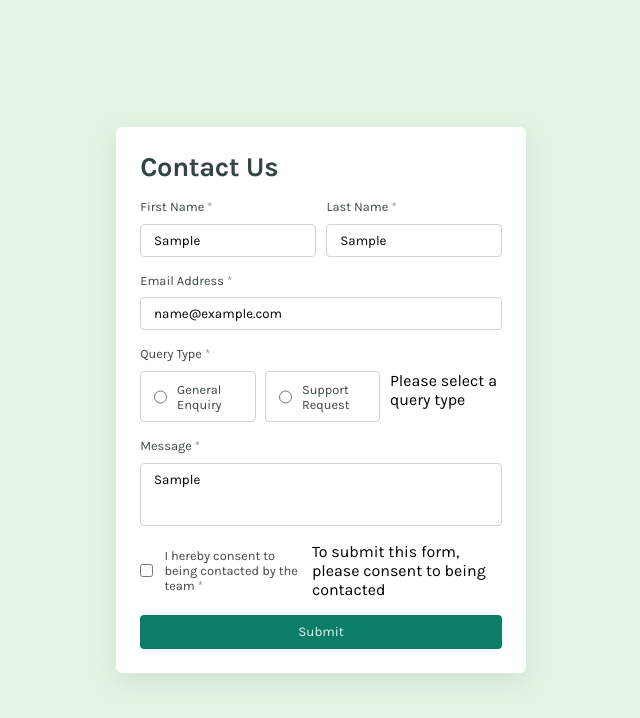
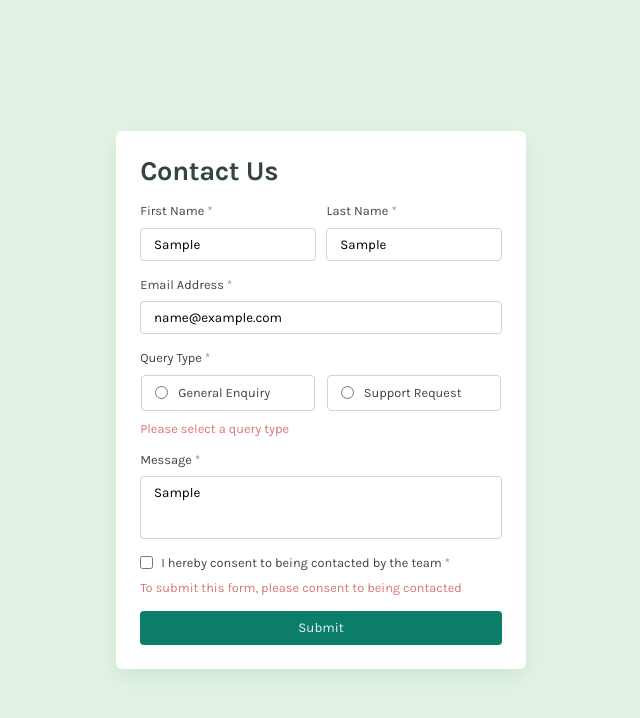
Before and after one commit to k-gourav/Contact-form, a React (Vite) app: page / in a window 1280 px wide. Both pictures are taken after typing "Sample", "Sample", "name@example.com", "Sample" into the empty fields and a click on the button "Submit". Shown: the top 718 px of the page, without its empty margins (319-959 px from the left). Built offline with nearby package versions, Linux system fonts and the light colour scheme.

Commit message:
feat: add color to the validation message and update font-size

```diff
--- a/src/components/Contact/ContactForm.jsx
+++ b/src/components/Contact/ContactForm.jsx
@@ -26,7 +26,7 @@ const ContactForm = () => {
               {...register("firstname", { required: "This field is required" })}
               required
             />
-            {errors.firstname && <span>{errors.firstname.message}</span>}
+            {errors.firstname && <p className={styles.error__message}>{errors.firstname.message}</p>}
           </div>
           <div className={styles.contactform__lastname}>
             <label htmlFor="lastname">Last Name<span id={styles.form__required}> *</span></label>
@@ -37,7 +37,7 @@ const ContactForm = () => {
               {...register("lastname", { required: "This field is required" })}
               required
             />
-            {errors.lastname && <span>{errors.lastname.message}</span>}
+            {errors.lastname && <p className={styles.error__message}>{errors.lastname.message}</p>}
           </div>
         </div>
 
@@ -56,7 +56,7 @@ const ContactForm = () => {
             })}
             required
           />
-          {errors.email && <span>{errors.email.message}</span>}
+          {errors.email && <p className={styles.error__message}>{errors.email.message}</p>}
         </div>
 
         <div className={styles.contactform__query}>
@@ -72,8 +72,9 @@ const ContactForm = () => {
             <input type="radio" name="query" value="Support Request" {...register("query")} />
             <label htmlFor="supportrequest">Support Request</label>
           </div>
-          {errors.query && <span>{errors.query.message}</span>}
+
           </div>
+          {errors.query && <p className={styles.error__message}>{errors.query.message}</p>}
 
         </div>
 
@@ -87,10 +88,11 @@ const ContactForm = () => {
             {...register("message", { required: "This field is required" })}
             required
           />
-          {errors.message && <span>{errors.message.message}</span>}
+          {errors.message && <p className={styles.error__message}>{errors.message.message}</p>}
         </div>
 
         <div className={styles.contactform__confirm}>
+          <div className={styles.contactform__confirminput}>
           <input
             type="checkbox"
             name="confirm"
@@ -101,7 +103,8 @@ const ContactForm = () => {
           <label htmlFor="confirm">
             I hereby consent to being contacted by the team<span id={styles.form__required}> *</span>
           </label>
-          {errors.confirm && <p>{errors.confirm.message}</p>}
+          </div>
+          {errors.confirm && <p className={styles.error__message}>{errors.confirm.message}</p>}
         </div>
         <button type="submit" onClick={handleSubmit(onSubmit)}>Submit</button>
 
--- a/src/components/Contact/ContactForm.module.css
+++ b/src/components/Contact/ContactForm.module.css
@@ -68,10 +68,16 @@
 }
 .contactform__confirm {
   display: flex;
-  align-items: center;
-  gap: 0.7rem;
+  flex-direction: column;
+  gap: 0.6rem;
   cursor: pointer;
 }
+.contactform__confirminput{
+  display: flex;
+  align-items: center;
+  gap: 0.5rem;
+}
+
 input[type="checkbox"] {
   border-radius: none;
   accent-color: #128570 !important;
@@ -119,6 +125,10 @@ button[type="submit"] {
 button[type="submit"]:hover {
   background-color: #118e77;
 }
+.error__message{
+  color: #d7767c;
+  font-size: 0.8rem;
+}
 @media screen and (max-width: 756px) {
     .contactform__container{
         width: 92%;
```
